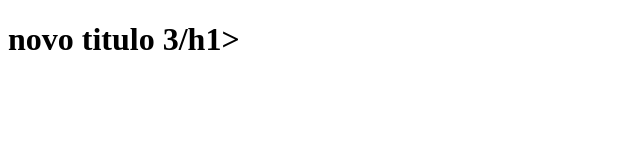
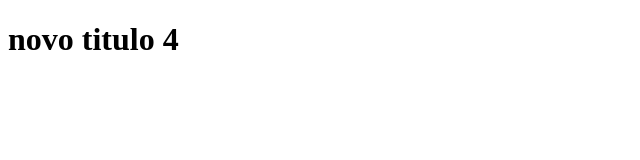
Before and after one commit to annamuniz95/customActivityCarlos, a website: page public/index.html in a window 1280 px wide. Shown: the full height of the page, 0-640 px from the left. Drawn offline with Linux system fonts and the light colour scheme; a web font is replaced by a local one.

Commit message:
alteracao index

```diff
--- a/public/index.html
+++ b/public/index.html
@@ -27,7 +27,7 @@
 
 
 <body>
-    <h1>novo titulo 3/h1>
+    <h1>novo titulo 4</h1>
 </body>
 
 </html>
```
